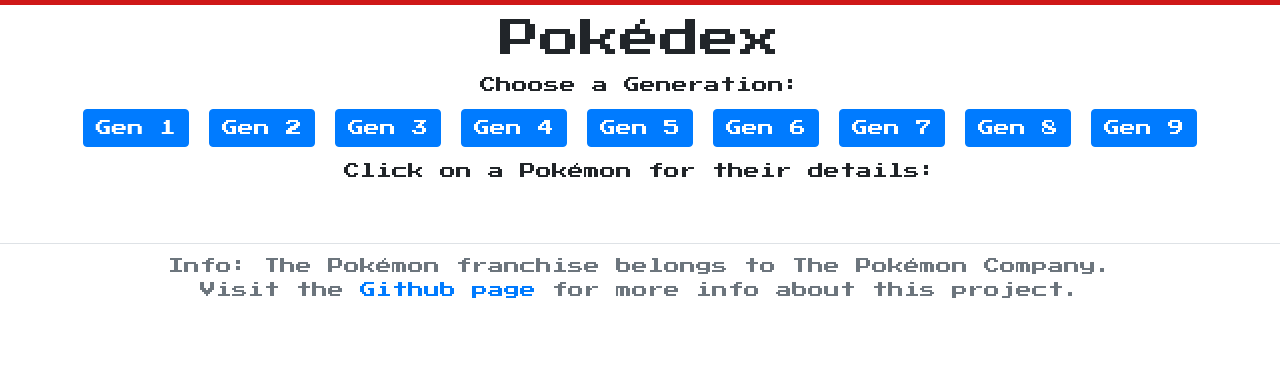
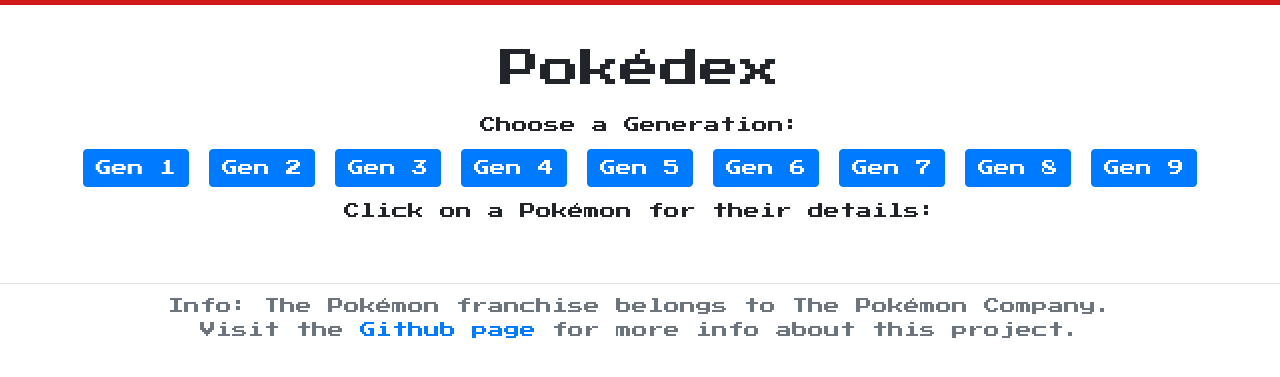
Before and after one commit to mayyinandprojects/Pokedex-App-with-Javascript, a plain HTML site: page index.html in a window 1280 px wide. Shown: the part 51-428 px from the top of the page. Drawn offline with nearby package versions, Linux system fonts and the light colour scheme; no server answers.

Commit message:
adjusted main website title margin
adjusted h1 margins

```diff
--- a/css/styles.css
+++ b/css/styles.css
@@ -8,7 +8,7 @@
 }
 
 h1{
-    margin: 10px;
+    margin: 40px 10px 20px;
 }
 
 p{
```
